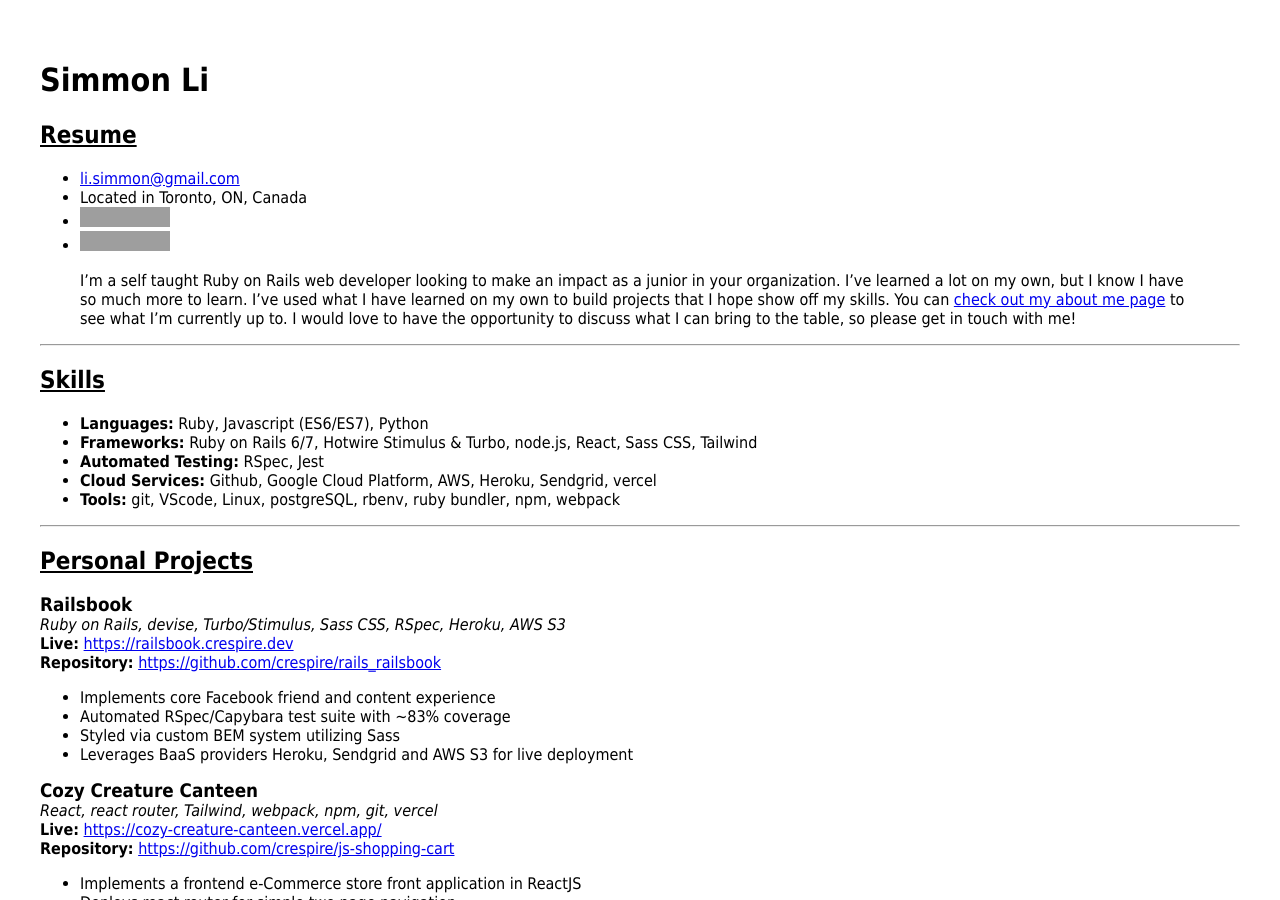
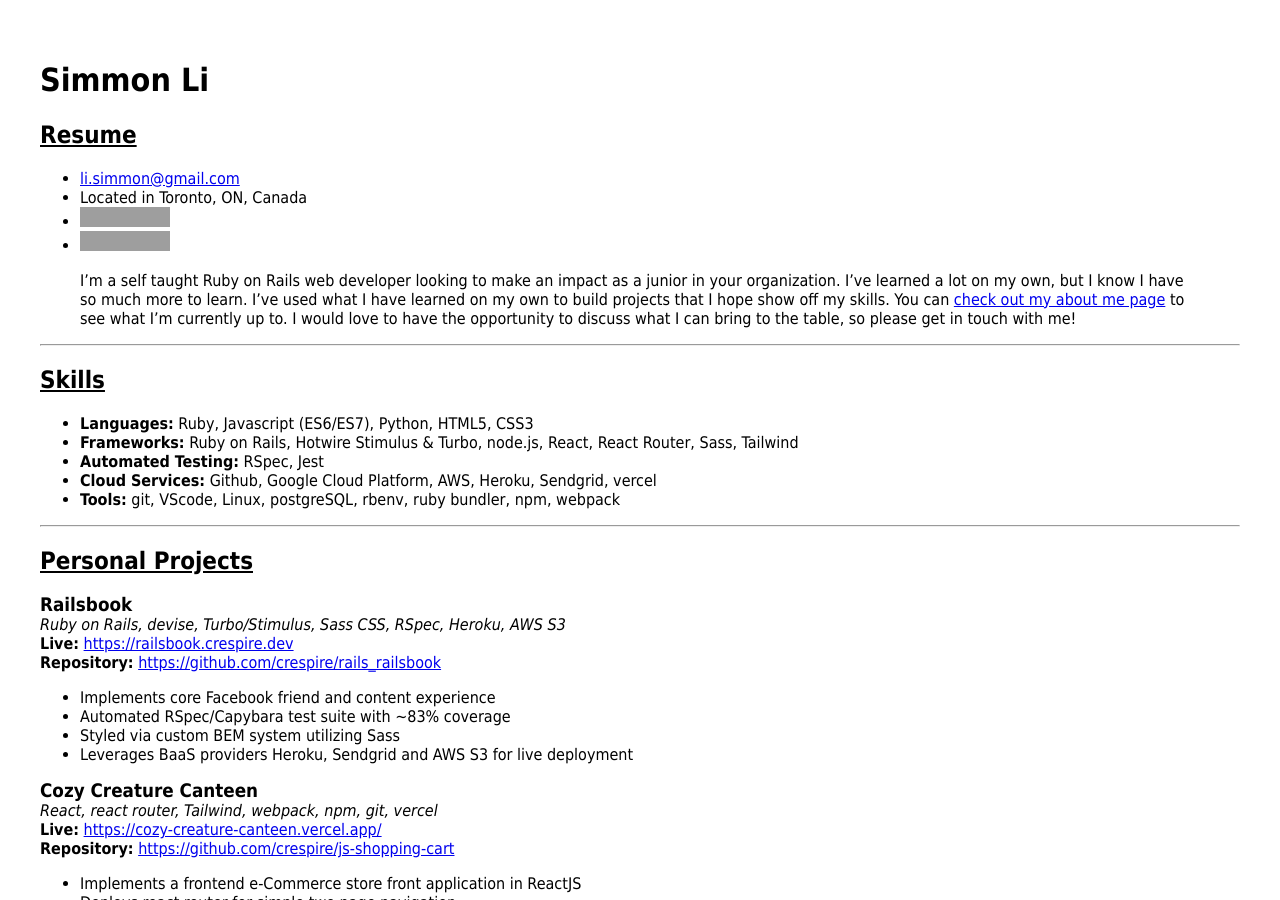
Before and after one commit to crespire/crespire, a Jekyll site: the page built from resume.md, in a window 1280 px wide and 900 px high. Built offline with Jekyll 4.4.1, drawn with Linux system fonts in a browser that asks for light colours; our own code applies the rules of GitHub Pages for plain Markdown files; grey boxes are pictures that could not be loaded.

Commit message:
fix: add HTML and CSS to resume

```diff
--- a/resume.md
+++ b/resume.md
@@ -15,8 +15,8 @@ title: Simmon Li's Resume
 ---
 
 ## Skills
-* **Languages:** Ruby, Javascript (ES6/ES7), Python
-* **Frameworks:** Ruby on Rails 6/7, Hotwire Stimulus & Turbo, node.js, React, Sass CSS, Tailwind
+* **Languages:** Ruby, Javascript (ES6/ES7), Python, HTML5, CSS3
+* **Frameworks:** Ruby on Rails, Hotwire Stimulus & Turbo, node.js, React, React Router, Sass, Tailwind
 * **Automated Testing:** RSpec, Jest
 * **Cloud Services:** Github, Google Cloud Platform, AWS, Heroku, Sendgrid, vercel
 * **Tools:** git, VScode, Linux, postgreSQL, rbenv, ruby bundler, npm, webpack
```
